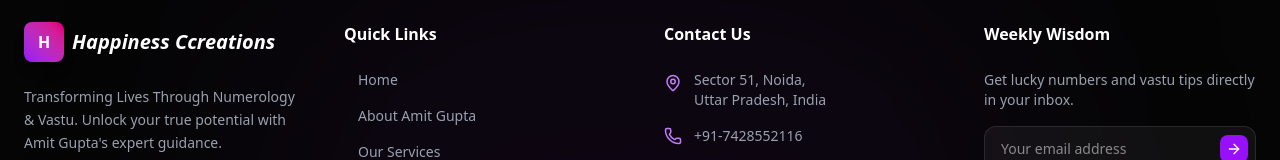
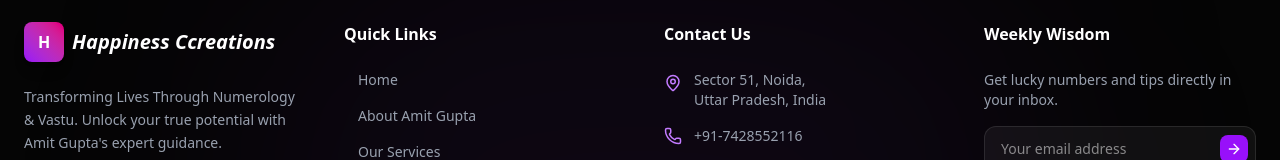
Before and after one commit to amansinha44/happinessccreattions, a React (Vite) app: page /contact in a window 1280 px wide. Shown: the part 1507-1667 px from the top of the page. Built offline with nearby package versions, Linux system fonts and the light colour scheme.

Commit message:
Update Footer.jsx

```diff
--- a/src/components/Footer.jsx
+++ b/src/components/Footer.jsx
@@ -65,7 +65,7 @@ const Footer = () => {
           {/* Column 4: Newsletter (Bonus) */}
           <div>
             <h3 className="text-white font-bold mb-6">Weekly Wisdom</h3>
-            <p className="text-gray-400 text-sm mb-4">Get lucky numbers and vastu tips directly in your inbox.</p>
+            <p className="text-gray-400 text-sm mb-4">Get lucky numbers and tips directly in your inbox.</p>
             <div className="relative">
               <input
                 type="email"
```
